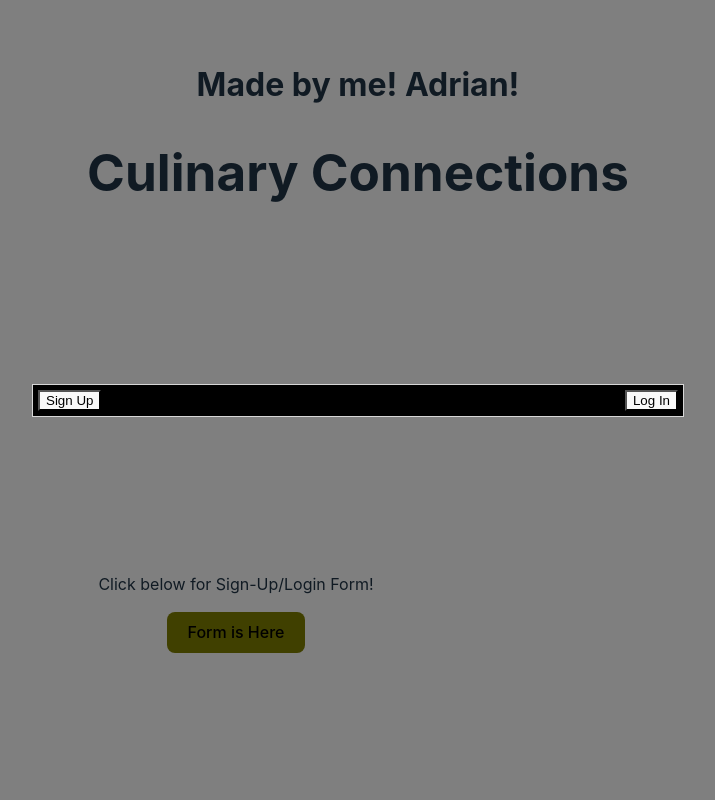
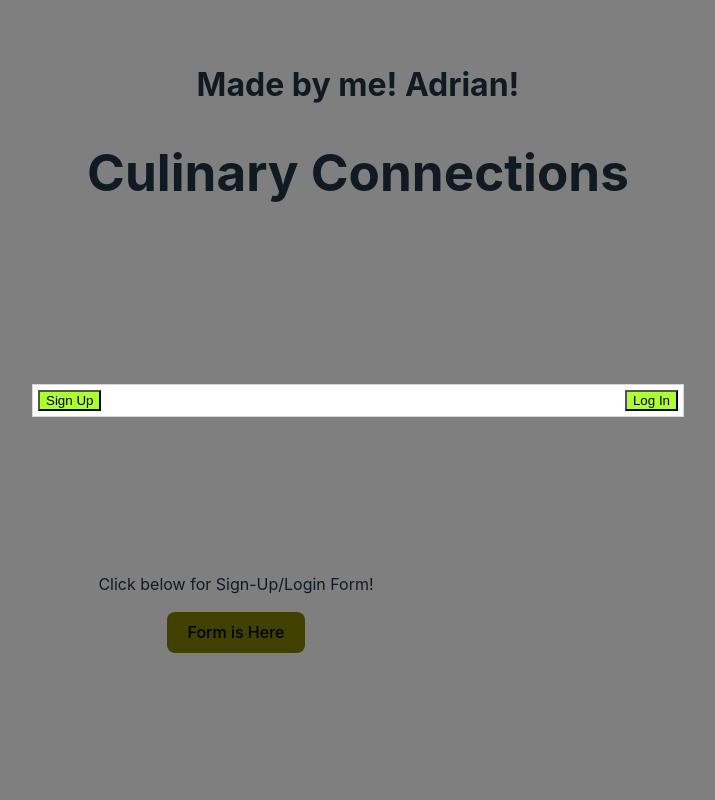
Before and after one commit to frausto98/culinaryConnections-React, a React (Vite) app in the folder client/: page / in a window 1280 px wide. Both pictures are taken after a click on the button "Form is Here". Shown: the top 800 px of the page, without its empty margins (282-997 px from the left). Built offline with nearby package versions, Linux system fonts and the light colour scheme.

Commit message:
not liking how the popup is working out. can't display  the form components so may attempt another way, or move on from this  feature for the moment. need to tackle  other things

```diff
--- a/client/src/App.css
+++ b/client/src/App.css
@@ -4,7 +4,7 @@
     font-weight: 400;
 
     color-scheme: light dark;
-    color: rgba(255, 255, 255, 0.87);
+    /* color: rgba(255, 255, 255, 0.87); */
     background-color: #242424;
 
     font-synthesis: none;
--- a/client/src/components/Login.jsx
+++ b/client/src/components/Login.jsx
@@ -49,7 +49,6 @@ const LoginForm = () => {
             <div className='form' id="loginForm">
                 <h1> Hello World </h1>
             </div>
-
         </>
     );
 };
--- a/client/src/pages/Home.jsx
+++ b/client/src/pages/Home.jsx
@@ -50,26 +50,17 @@ const Home = () => {
                             <div className="modalCard" id="homeModalCard">
                                 <div className="modalHeader" id="homeModalHeader">
                                     <Popup trigger={
-                                        <button> Sign Up </button>
+                                        <button className='formTrigger'> Sign Up </button>
                                     }>
-                                        <div className="modalBody" id="homeModalBody" >
-                                            <div className="bodyContent" id="homeBodyContent">
-                                                <div className="bodyWindow" id="signUpWindow">
-
-                                                    <span>uhhhh??</span>
-                                                </div>
-                                            </div>
+                                        <div className="modalBody" id="signUpBody" >
+                                            <p>uhhhh??</p>
                                         </div>
                                     </Popup>
                                     <Popup trigger={
-                                        <button> Log In </button>
+                                        <button className='formTrigger'> Log In </button>
                                     }>
-                                        <div className="modalBody" id="homeModalBody" >
-                                            <div className="bodyContent" id="homeBodyContent">
-                                                <div className="bodyWindow" id="logInWindow">
+                                        <div className="modalBody" id="loginBody" >
 
-                                                </div>
-                                            </div>
                                         </div>
                                     </Popup>
                                 </div>
--- a/client/src/styles/Home.css
+++ b/client/src/styles/Home.css
@@ -40,14 +40,14 @@
 
 .modal-content {
     margin: auto;
-    color: rgb(255, 255, 255);
-    background: rgb(0, 0, 0);
+    color:  rgb(0, 0, 0);
+    background: rgb(255, 255, 255);
     width: 50%;
     padding: 5px;
 }
 
 .modal-arrow {
-    color: rgb(0, 0, 0);
+    color: rgb(255, 255, 255);
 }
 
 [role='tooltip'].modal-content {
@@ -69,8 +69,9 @@
     justify-content: space-between;
 }
 
-.modal-content .bodyWindow span {
-    background:black;
+.modal-content .formTrigger {
+    background-color: greenyellow;
 }
 
+
 /* ---------------- */
```
Also changed, not shown: client/src/components/SignUp.jsx (+0 -7 lines).
